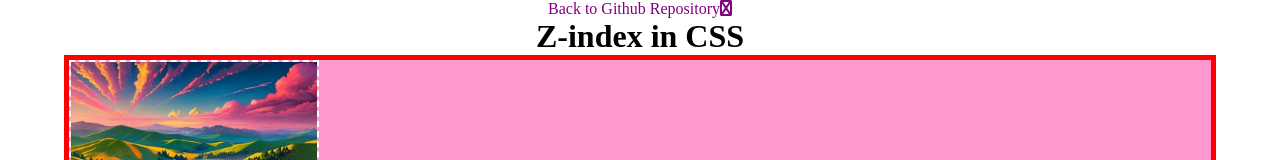
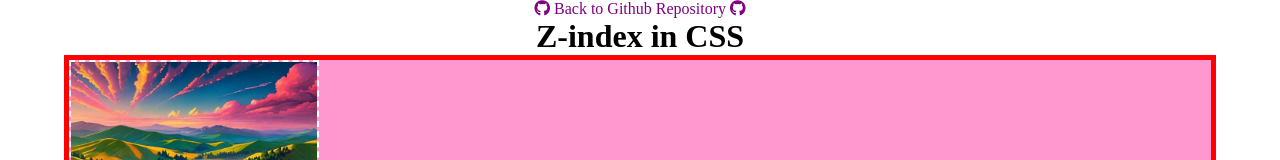
Before and after one commit to Mark-Eugene-Barasu/z-index-practice, a plain HTML site: page index.html in a window 1280 px wide. Shown: the top 160 px of the page. Drawn offline with Linux system fonts and the light colour scheme.

Commit message:
added github logo to before and after remote repository link in index.html

```diff
--- a/index.html
+++ b/index.html
@@ -10,7 +10,7 @@
     crossorigin="anonymous" referrerpolicy="no-referrer" />    <link rel="stylesheet" href="style.css">
 </head>
 <body>
-    <a href="https://github.com/Mark-Eugene-Barasu/z-index-practice" target="_blank">Back to Github Repository<i class="fa fa-github" aria-hidden="true"></i></a>
+    <a href="https://github.com/Mark-Eugene-Barasu/z-index-practice" target="_blank"><i class="fa-brands fa-github"></i> Back to Github Repository <i class="fa-brands fa-github"></i></a>
     <h1>Z-index in CSS</h1>
     <div class="banner">
         <img src="./img/IMG-20241110-WA0006.jpg" alt="colorful landscape" class="one">
```
